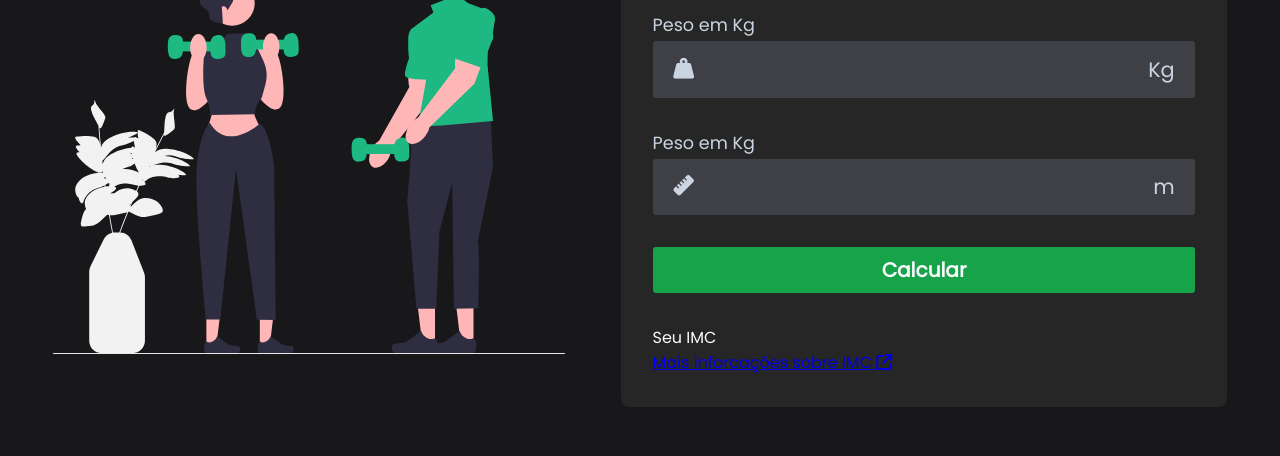
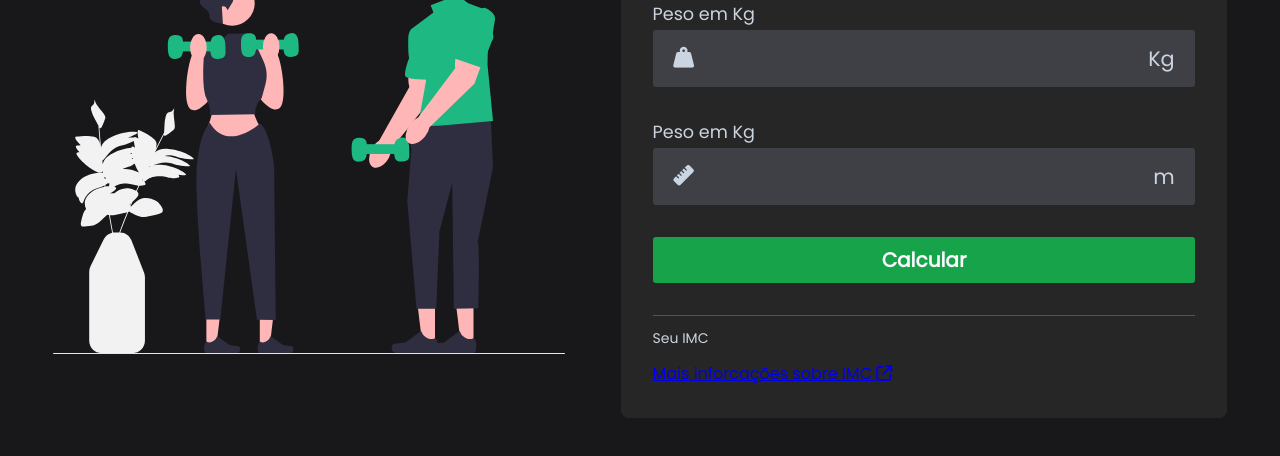
Before and after one commit to Pontessxx/calculadora-imc, a plain HTML site: page index.html in a window 1280 px wide. Shown: the part 250-706 px from the top of the page. Drawn offline with Linux system fonts and the light colour scheme.

Commit message:
classe hidden/escondida

```diff
--- a/index.html
+++ b/index.html
@@ -36,7 +36,7 @@
                 </div>
                 <button id="calculate">Calcular</button>
             </form>
-            <div id="infos">
+            <div id="infos" class="hidden">
                 <div id="result">
                     <div id="bmi">
                         <span id="value"></span>
--- a/style.css
+++ b/style.css
@@ -94,3 +94,20 @@ body{
     border-radius: 3px;
     cursor: pointer;
 }
+#result{
+    display: flex;
+    gap: 2rem;
+    align-items: center;
+    border-top: 1px solid #ffffff34;
+    padding: 0.75rem 0;
+}
+#bmi{
+    display: flex;
+    align-items: center;
+    flex-direction: column;
+    font-size: 2.25rem;
+}
+#bmi span:last-child{
+    font-size: 0.875rem;
+    color: #cbd5e1;
+}
```
